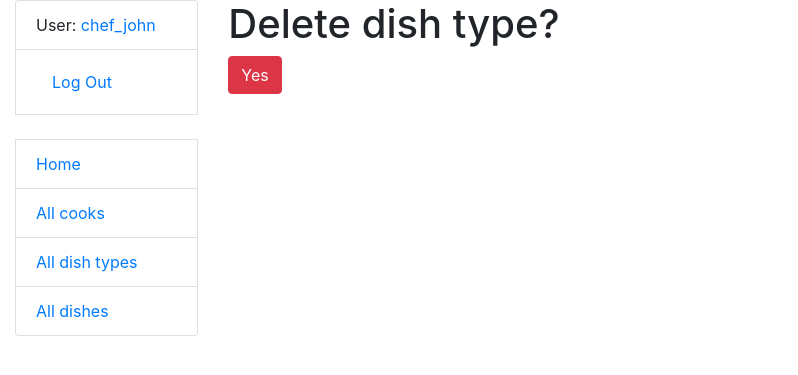
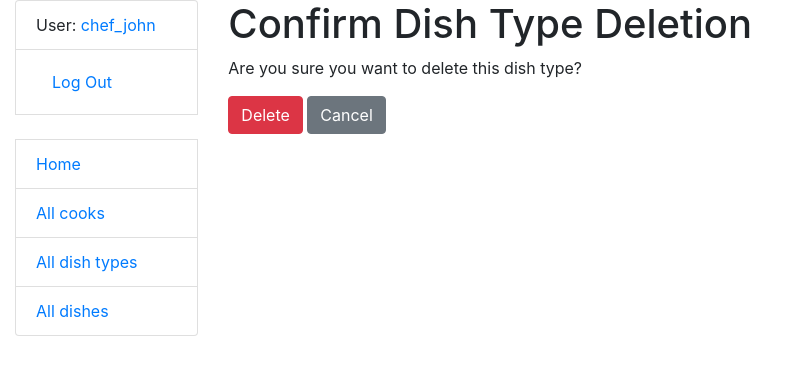
Before and after one commit to Andrey-Dementyev/restaurant-kitchen-service, a Django app: page /dish-types/1/delete/ in a window 1280 px wide. Shown: the top 375 px of the page, without its empty margins (0-798 px from the left). Run offline with Django 5.2, Linux system fonts and the light colour scheme; a user stored in the database is signed in; data comes from the database, SQL or seed files in the repository; some libraries are stand-ins or nearby versions.

Commit message:
added option to cancel deletion dish & dish type

```diff
--- a/templates/kitchen/dish_type_confirm_delete.html
+++ b/templates/kitchen/dish_type_confirm_delete.html
@@ -1,11 +1,13 @@
 {% extends "layouts/base.html" %}
+{% load crispy_forms_filters %}
 
 {% block content %}
-  <h1>Delete dish type?</h1>
-
-  <form action="" method="post">
+  <h1>Confirm Dish Type Deletion</h1>
+  <p>Are you sure you want to delete this dish type?</p>
+  <form method="post">
     {% csrf_token %}
-
-    <input type="submit" value="Yes" class="btn btn-danger">
+    {{ form|crispy }}
+    <button type="submit" class="btn btn-danger">Delete</button>
+    <a href="{% url 'kitchen:dish-type-list' %}" class="btn btn-secondary">Cancel</a>
   </form>
 {% endblock %}
```
Also changed, not shown: templates/kitchen/dish_confirm_delete.html (+7 -4 lines).
